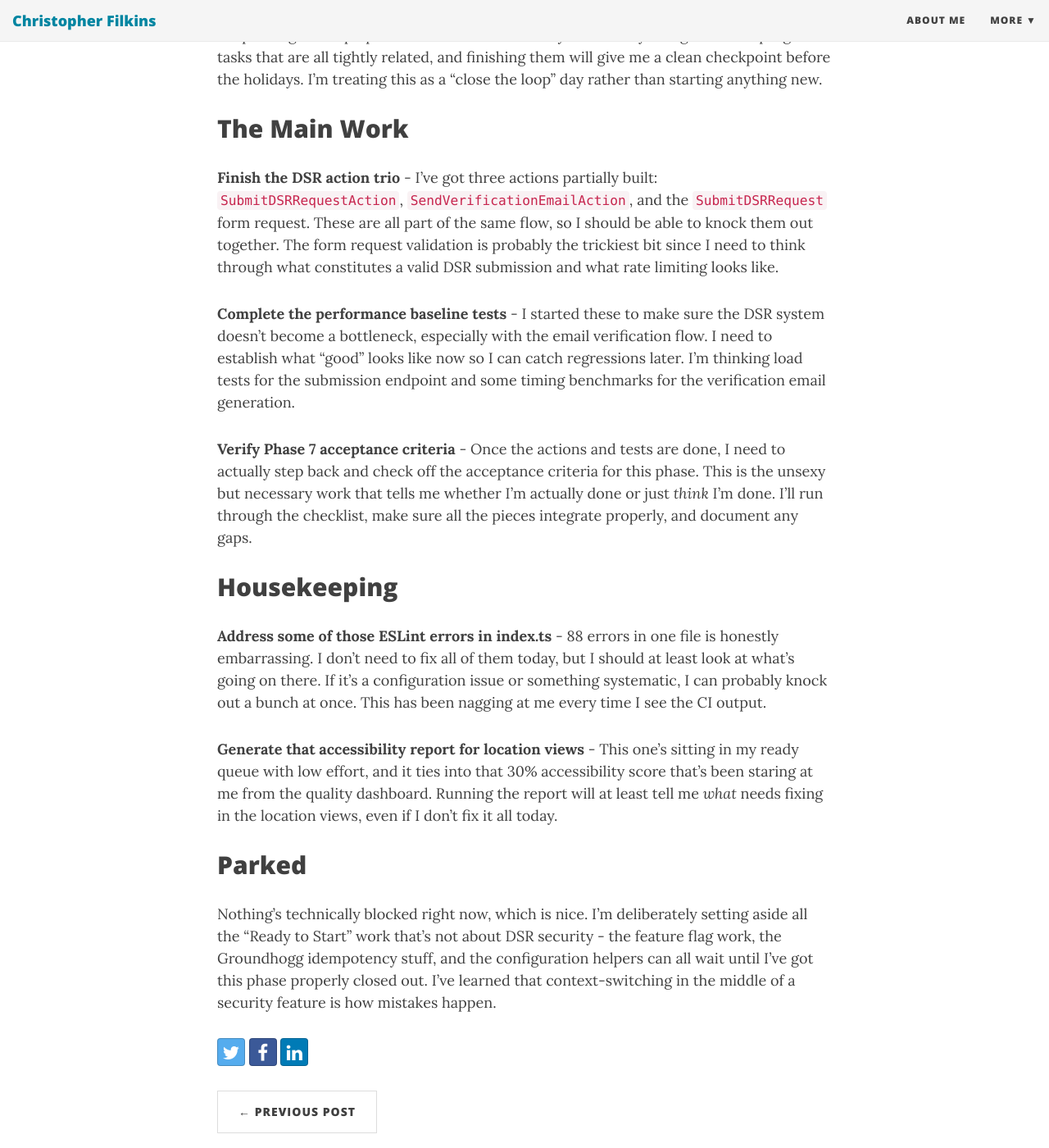
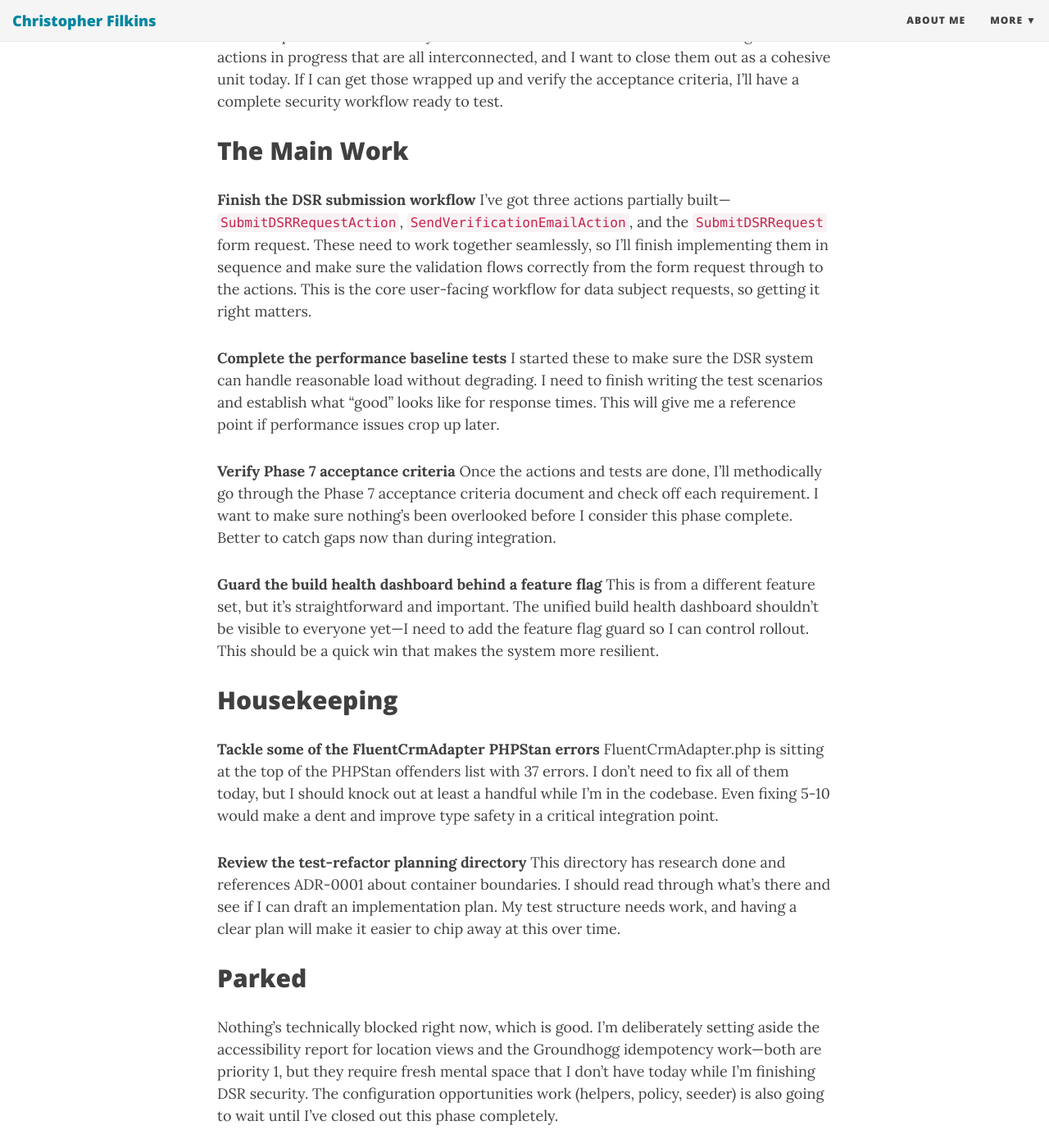
Before and after one commit to filchyboy/filchyboy.github.io, a Jekyll site: the page built from _posts/2025-12-15-todays-plan.md, in a window 1280 px wide and 1400 px high, scrolled down 343 px. Shown: the whole window at 82% size. Built offline with Jekyll 4.4.1, drawn with Linux system fonts in a browser that asks for light colours; nearby versions of some CDN libraries.

Commit message:
Add daily plan: 2025-12-15

```diff
--- a/_posts/2025-12-15-todays-plan.md
+++ b/_posts/2025-12-15-todays-plan.md
@@ -7,22 +7,30 @@ date: 2025-12-15
 # Daily Plan - Monday, December 15, 2025
 
 ## Today's Theme
-I'm pushing to wrap up Phase 7 of the DSR security work today. I've got four in-progress tasks that are all tightly related, and finishing them will give me a clean checkpoint before the holidays. I'm treating this as a "close the loop" day rather than starting anything new.
+I need to push the DSR security feature across the finish line for Phase 7. I've got four actions in progress that are all interconnected, and I want to close them out as a cohesive unit today. If I can get those wrapped up and verify the acceptance criteria, I'll have a complete security workflow ready to test.
 
 ## The Main Work
 
-**Finish the DSR action trio** - I've got three actions partially built: `SubmitDSRRequestAction`, `SendVerificationEmailAction`, and the `SubmitDSRRequest` form request. These are all part of the same flow, so I should be able to knock them out together. The form request validation is probably the trickiest bit since I need to think through what constitutes a valid DSR submission and what rate limiting looks like.
+**Finish the DSR submission workflow**
+I've got three actions partially built—`SubmitDSRRequestAction`, `SendVerificationEmailAction`, and the `SubmitDSRRequest` form request. These need to work together seamlessly, so I'll finish implementing them in sequence and make sure the validation flows correctly from the form request through to the actions. This is the core user-facing workflow for data subject requests, so getting it right matters.
 
-**Complete the performance baseline tests** - I started these to make sure the DSR system doesn't become a bottleneck, especially with the email verification flow. I need to establish what "good" looks like now so I can catch regressions later. I'm thinking load tests for the submission endpoint and some timing benchmarks for the verification email generation.
+**Complete the performance baseline tests**
+I started these to make sure the DSR system can handle reasonable load without degrading. I need to finish writing the test scenarios and establish what "good" looks like for response times. This will give me a reference point if performance issues crop up later.
 
-**Verify Phase 7 acceptance criteria** - Once the actions and tests are done, I need to actually step back and check off the acceptance criteria for this phase. This is the unsexy but necessary work that tells me whether I'm actually done or just *think* I'm done. I'll run through the checklist, make sure all the pieces integrate properly, and document any gaps.
+**Verify Phase 7 acceptance criteria**
+Once the actions and tests are done, I'll methodically go through the Phase 7 acceptance criteria document and check off each requirement. I want to make sure nothing's been overlooked before I consider this phase complete. Better to catch gaps now than during integration.
+
+**Guard the build health dashboard behind a feature flag**
+This is from a different feature set, but it's straightforward and important. The unified build health dashboard shouldn't be visible to everyone yet—I need to add the feature flag guard so I can control rollout. This should be a quick win that makes the system more resilient.
 
 ## Housekeeping
 
-**Address some of those ESLint errors in index.ts** - 88 errors in one file is honestly embarrassing. I don't need to fix all of them today, but I should at least look at what's going on there. If it's a configuration issue or something systematic, I can probably knock out a bunch at once. This has been nagging at me every time I see the CI output.
+**Tackle some of the FluentCrmAdapter PHPStan errors**
+FluentCrmAdapter.php is sitting at the top of the PHPStan offenders list with 37 errors. I don't need to fix all of them today, but I should knock out at least a handful while I'm in the codebase. Even fixing 5-10 would make a dent and improve type safety in a critical integration point.
 
-**Generate that accessibility report for location views** - This one's sitting in my ready queue with low effort, and it ties into that 30% accessibility score that's been staring at me from the quality dashboard. Running the report will at least tell me *what* needs fixing in the location views, even if I don't fix it all today.
+**Review the test-refactor planning directory**
+This directory has research done and references ADR-0001 about container boundaries. I should read through what's there and see if I can draft an implementation plan. My test structure needs work, and having a clear plan will make it easier to chip away at this over time.
 
 ## Parked
 
-Nothing's technically blocked right now, which is nice. I'm deliberately setting aside all the "Ready to Start" work that's not about DSR security - the feature flag work, the Groundhogg idempotency stuff, and the configuration helpers can all wait until I've got this phase properly closed out. I've learned that context-switching in the middle of a security feature is how mistakes happen.
+Nothing's technically blocked right now, which is good. I'm deliberately setting aside the accessibility report for location views and the Groundhogg idempotency work—both are priority 1, but they require fresh mental space that I don't have today while I'm finishing DSR security. The configuration opportunities work (helpers, policy, seeder) is also going to wait until I've closed out this phase completely.
```
